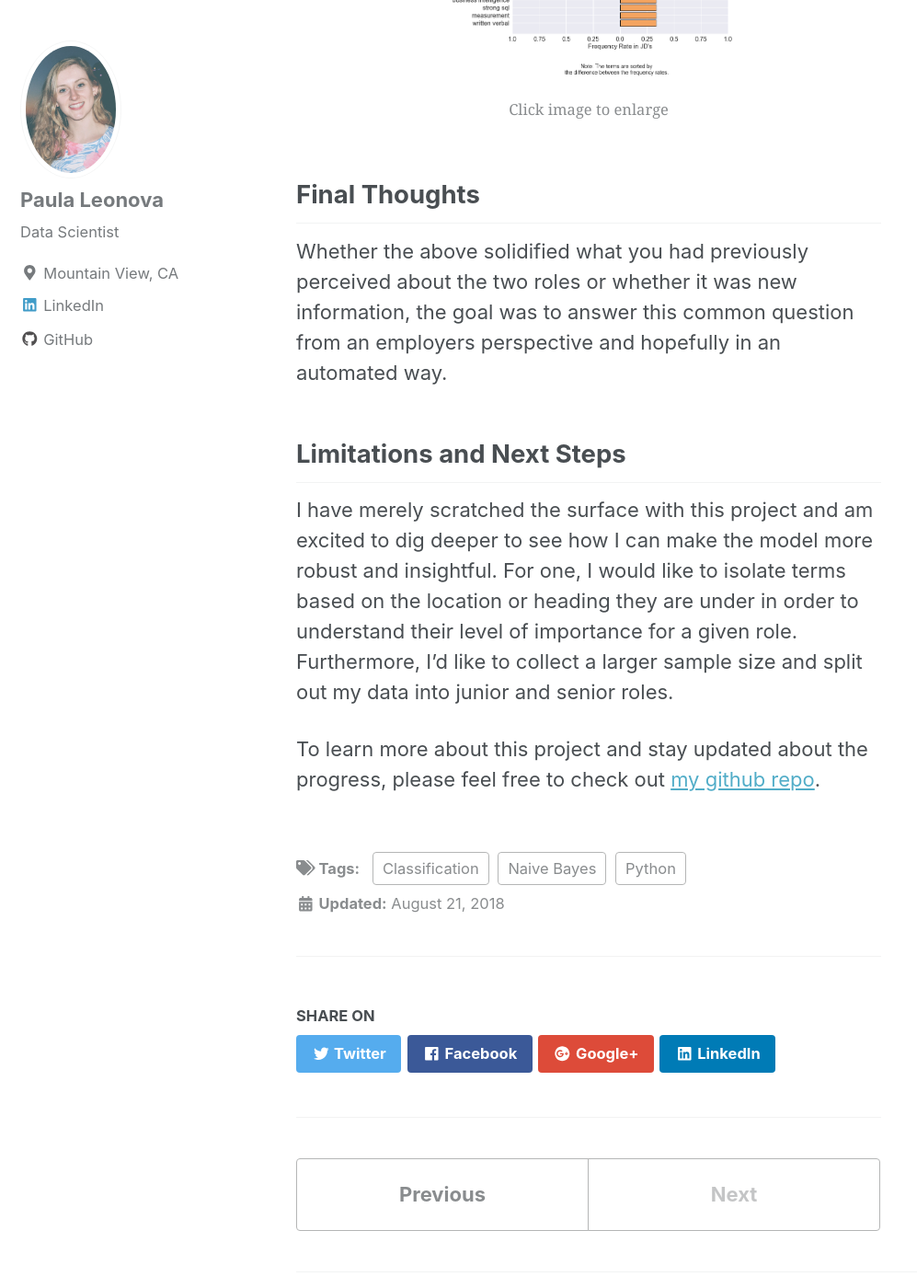
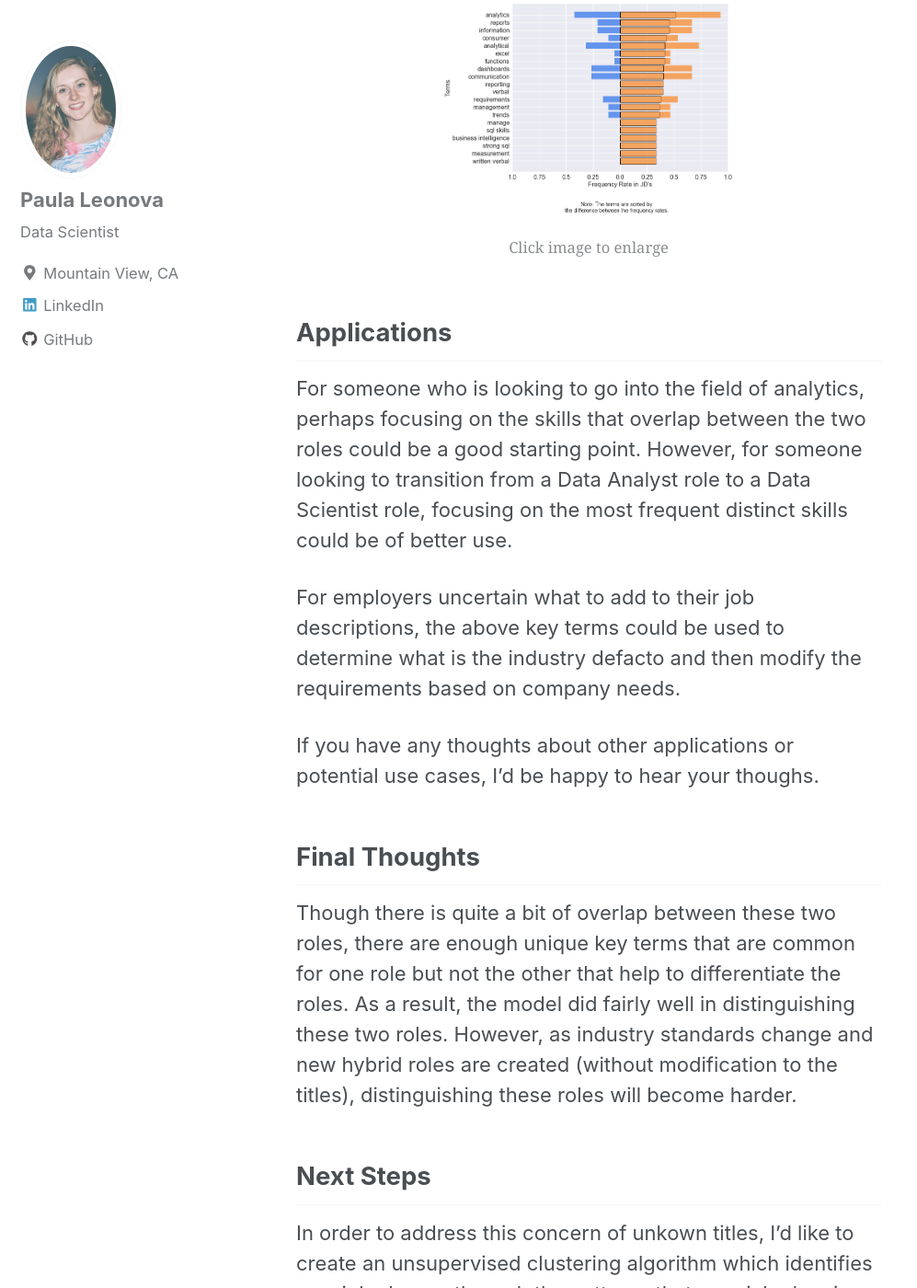
Before and after one commit to pleonova/pleonova.github.io, a Jekyll site: the page built from _posts/2018-08-21-jd-classification.md, in a window 1280 px wide and 1400 px high, scrolled down 4207 px. Shown: the whole window at 92% size, without its empty margins (0-997 px from the left). Built offline with Jekyll 4.4.1, drawn with Linux system fonts in a browser that asks for light colours; nearby versions of some CDN libraries; some of the changed text lies outside the part shown.

Commit message:
Add Applications section and modify final thoughts

```diff
--- a/_posts/2018-08-21-jd-classification.md
+++ b/_posts/2018-08-21-jd-classification.md
@@ -9,10 +9,13 @@ mathjax: true
 ## Motivation
 Being a data practioner, I often get asked the question *What is the difference between a Data Scientist and a Data Analyst?* Though I usually answer this question empirically, I decided to take a data-driven approach and build a model to more systemtically identify the distinction between these two roles.
 
-## Overview
+## Process
 What I ended up doing was collecting job descriptions for Data Scientist and Data Analyst roles posted by the big tech companies in Silicon Valley on job boards and training a model on a subset to see if I could accurately predict the remaining titles from just the job descriptions.
 
-I ended up training a Multinomial Naives Bayes model to predict the job titles. My final model had an **ROC AUC of 88%**, meaning my model did fairly well to account for both the true positive rate (sensitivity) and the false positive rate (100-specificity). Unsurprisingly, the top key words/phrases for Data Scientist were: *machine learning*, *models*, *algorithms* while that for Data Analysts were: *reports*, *dashboards*, and *excel*.
+For a more indepth explanation of the process and accompanying code for this project, please see my [my github repo](https://github.com/pleonova/jd-classifier).
+
+## Results
+I ended up training a Multinomial Naives Bayes model to predict the job titles. My final Multinomial Naives Bayes model had an **ROC AUC of 88%**. Unsurprisingly, the top key words/phrases for Data Scientist were: *machine learning*, *models*, *algorithms* while that for Data Analysts were: *reports*, *dashboards*, and *excel*.
 
 ## Takeaways
 **Examining the results that my model classified incorrectly actually gives insight into employers and their expectations.**
@@ -49,10 +52,15 @@ For Data Analysts, the key words tend to focus more on information dissemination
     <figcaption>Click image to enlarge</figcaption>
 </figure>
 
+## Applications
+For someone who is looking to go into the field of analytics, perhaps focusing on the skills that overlap between the two roles could be a good starting point. However, for someone looking to transition from a Data Analyst role to a Data Scientist role, focusing on the most frequent distinct skills could be of better use.
+
+For employers uncertain what to add to their job descriptions, the above key terms could be used to determine what is the industry defacto and then modify the requirements based on company needs.
+
+If you have any thoughts about other applications or potential use cases, I'd be happy to hear your thoughs.
+
 ## Final Thoughts
-Whether the above solidified what you had previously perceived about the two roles or whether it was new information, the goal was to answer this common question from an employers perspective and hopefully in an automated way.
+Though there is quite a bit of overlap between these two roles, there are enough unique key terms that are common for one role but not the other that help to differentiate the roles. As a result, the model did fairly well in distinguishing these two roles. However, as industry standards change and new hybrid roles are created (without modification to the titles), distinguishing these roles will become harder.
 
-## Limitations and Next Steps
-I have merely scratched the surface with this project and am excited to dig deeper to see how I can make the model more robust and insightful. For one, I would like to isolate terms based on the location or heading they are under in order to understand their level of importance for a given role. Furthermore, I'd like to collect a larger sample size and split out my data into junior and senior roles.
-
-To learn more about this project and stay updated about the progress, please feel free to check out [my github repo](https://github.com/pleonova/jd-classifier).
+## Next Steps
+In order to address this concern of unkown titles, I'd like to create an unsupervised clustering algorithm which identifies new job classes through the patterns that are picked up in the descriptions.
```
